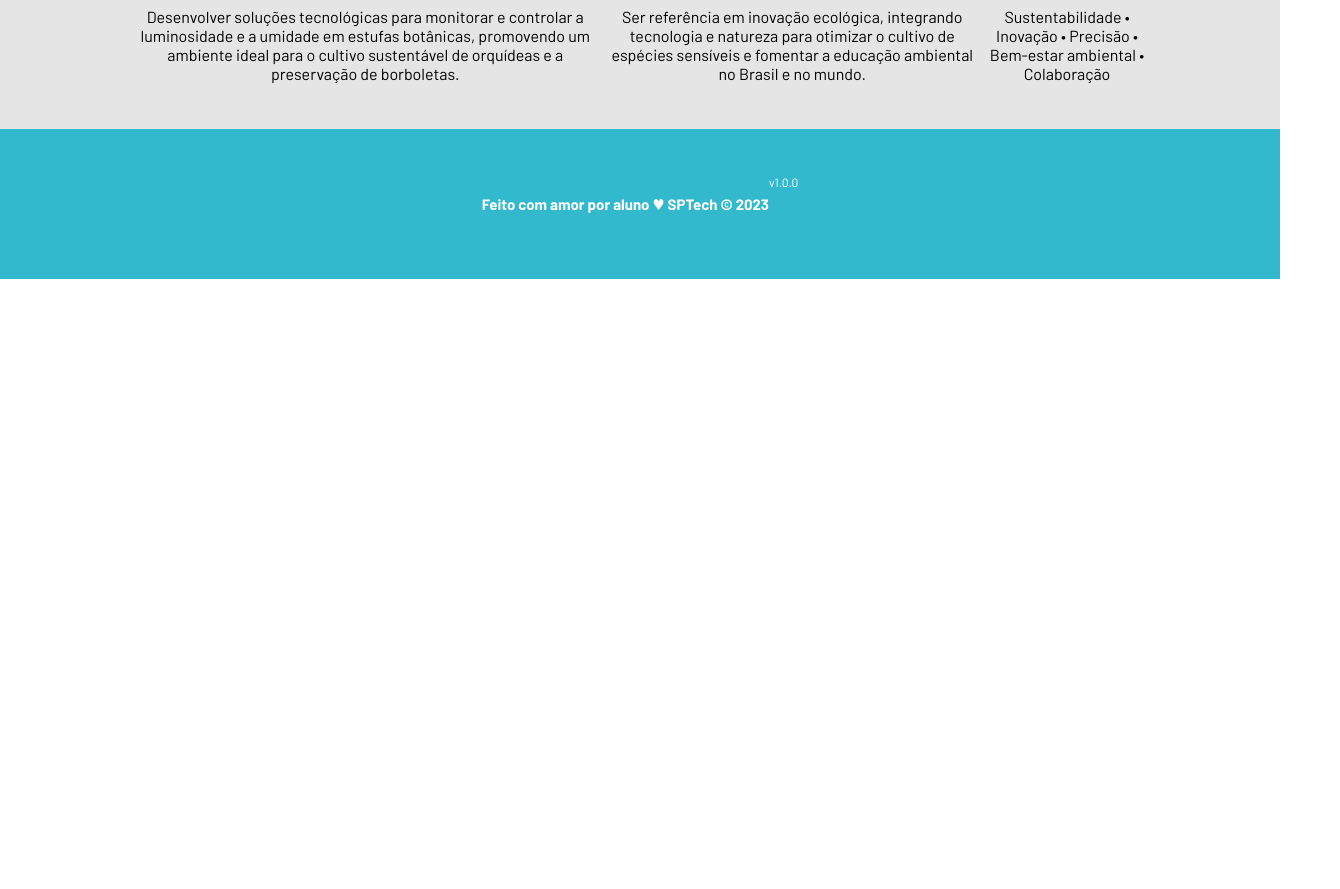
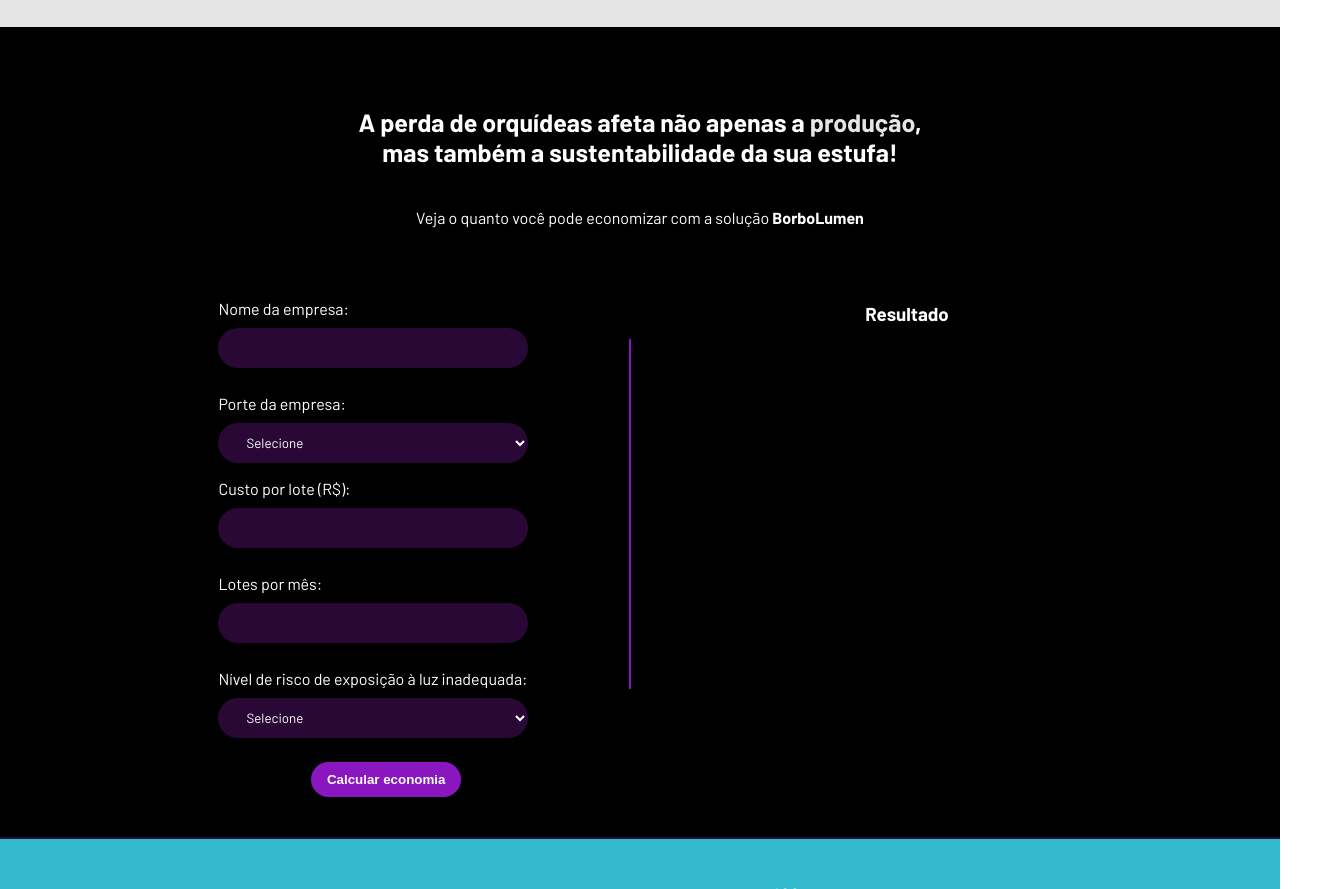
Before and after one commit to andreleao-sys/Desafio-web-data-viz, a website: page public/index.html in a window 1280 px wide. Shown: the part 1911-2800 px from the top of the page, 1340 px wide, since content can reach past the window. Before the commit the page ends 2190 px from the top, so only its background shows below. Drawn offline with Linux system fonts and the light colour scheme.

Commit message:
add: calculadora financiera

```diff
--- a/public/css/estilo.css
+++ b/public/css/estilo.css
@@ -20,9 +20,14 @@ body {
 margin: auto;
 }
 
-.header {
-  height: var(--tamanho-header);
-  border-bottom: 2px solid  #2c0a48;
+/* Header/Nav */
+#header {
+position: fixed;
+z-index: 1000;
+left: 0;
+top: 0;
+width: 100%;
+height: auto;
 }
 
 #header .header {
@@ -528,18 +533,75 @@ input {
 
 /* SIMULADOR */
 
-/* SIMULADOR */
-
 .simulador {
 color: white;
-  display: flex;
-  flex-direction: column;
 }
 
 .simulador .container {
 flex-direction: column;
 overflow: scroll;
 height: var(--tamanho-simulador);
+}
+
+/* ALERTA */
+
+#alerta {
+position: absolute;
+right: 0;
+bottom: 0;
+}
+
+.mensagem-alarme {
+background-color: white;
+border-radius: 5px;
+width: 300px;
+height: 80px;
+margin: 10px;
+padding: 10px 0;
+display: flex;
+justify-content: space-evenly;
+align-items: center;
+}
+
+.mensagem-alarme h3 {
+font-size: 14px;
+margin: 0;
+}
+
+.mensagem-alarme .informacao {
+width: 66%;
+}
+
+.alarme-sino {
+width: 48px;
+height: 48px;
+animation-name: bell;
+animation-duration: 4s;
+background-image: url('https://cdn-icons-png.flaticon.com/512/1157/1157000.png');
+background-size: cover;
+animation-iteration-count: infinite;
+}
+
+@keyframes bell {
+0% {
+transform: rotate(25deg)
+}
+
+25% {
+transform: rotate(-25deg)
+}
+
+50% {
+transform: rotate(25deg)
+}
+
+75% {
+transform: rotate(-25deg)
+}
+
+100% {
+transform: rotate(25deg)
+}
 }
 
 .titulocalc p {
@@ -642,67 +704,11 @@ label {
   height: 350px;
   margin-top: 12vh;
 }
-
-
-
-
-/* ALERTA */
-
-#alerta {
-  position: absolute;
-  right: 0;
-  bottom: 0;
+.simulador {
+  display: flex;
+  flex-direction: column;
 }
-
-.mensagem-alarme {
-  background-color: white;
-  border-radius: 5px;
-  width: 300px;
-  height: 80px;
-  margin: 10px;
-  padding: 10px 0;
-  display: flex;
-  justify-content: space-evenly;
-  align-items: center;
+#simulador{
+  border-bottom: 2px solid  #2c0a48;
+background-color: black;
 }
-
-.mensagem-alarme h3 {
-  font-size: 14px;
-  margin: 0;
-}
-
-.mensagem-alarme .informacao {
-  width: 66%;
-}
-
-.alarme-sino {
-  width: 48px;
-  height: 48px;
-  animation-name: bell;
-  animation-duration: 4s;
-  background-image: url('https://cdn-icons-png.flaticon.com/512/1157/1157000.png');
-  background-size: cover;
-  animation-iteration-count: infinite;
-}
-
-@keyframes bell {
-  0% {
-    transform: rotate(25deg)
-  }
-
-  25% {
-    transform: rotate(-25deg)
-  }
-
-  50% {
-    transform: rotate(25deg)
-  }
-
-  75% {
-    transform: rotate(-25deg)
-  }
-
-  100% {
-    transform: rotate(25deg)
-  }
-}
--- a/public/index.html
+++ b/public/index.html
@@ -115,6 +115,63 @@
         </div>
       </div>
     </div>
+      <section id="simulador">
+    <div class="simulador">
+      <div class="titulocalc">
+        <p>A perda de orquídeas afeta não apenas a <span style="color: rgb(229, 229, 231);">produção</span>, <br>
+          mas também a <span style="color: rgb(255, 255, 255);">sustentabilidade da sua estufa!</span></p>
+      </div>
+
+      <div class="desc">
+        <p>Veja o quanto você pode economizar com a solução <strong>BorboLumen</strong></p>
+      </div>
+
+      <div class="calculo">
+        <div class="inputs">
+          <div class="especifico">
+            <label for="ipt_nome_sim">Nome da empresa:</label>
+            <input type="text" id="ipt_nome_sim">
+
+            <label for="ipt_tamanho">Porte da empresa:</label>
+
+            <select id="ipt_tamanho">
+              <option value="selecione">Selecione</option>
+              <option value="pequeno">Pequeno</option>
+              <option value="médio">Médio</option>
+              <option value="grande">Grande</option>
+            </select>
+
+            <label for="ipt_custoLote">Custo por lote (R$):</label>
+            <input type="number" id="ipt_custoLote">
+
+            <label for="ipt_loteMes">Lotes por mês:</label>
+            <input type="number" id="ipt_loteMes">
+
+            <label for="ipt_risco">Nível de risco de exposição à luz inadequada:</label>
+            <select id="ipt_risco">
+              <option value="selecione">Selecione</option>
+              <option value="muito baixo">Muito Baixo</option>
+              <option value="baixo">Baixo</option>
+              <option value="médio">Médio</option>
+              <option value="alto">Alto</option>
+              <option value="muito alto">Muito Alto</option>
+            </select>
+
+            <div class="btn-calculo">
+              <button onclick="calcular()">Calcular economia</button>
+            </div>
+
+          </div>
+        </div>
+
+        <div class="divider"></div>
+
+        <div class="resultado" id="resultado">
+          <h3><span style="color: rgb(255, 255, 255);">Resultado</span></h3>
+        </div>
+      </div>
+    </div>
+  </section>
 
     <!-- FOOTER -->
     <div class="footer">
```
Lines whose indentation alone changed are shown as unchanged.
